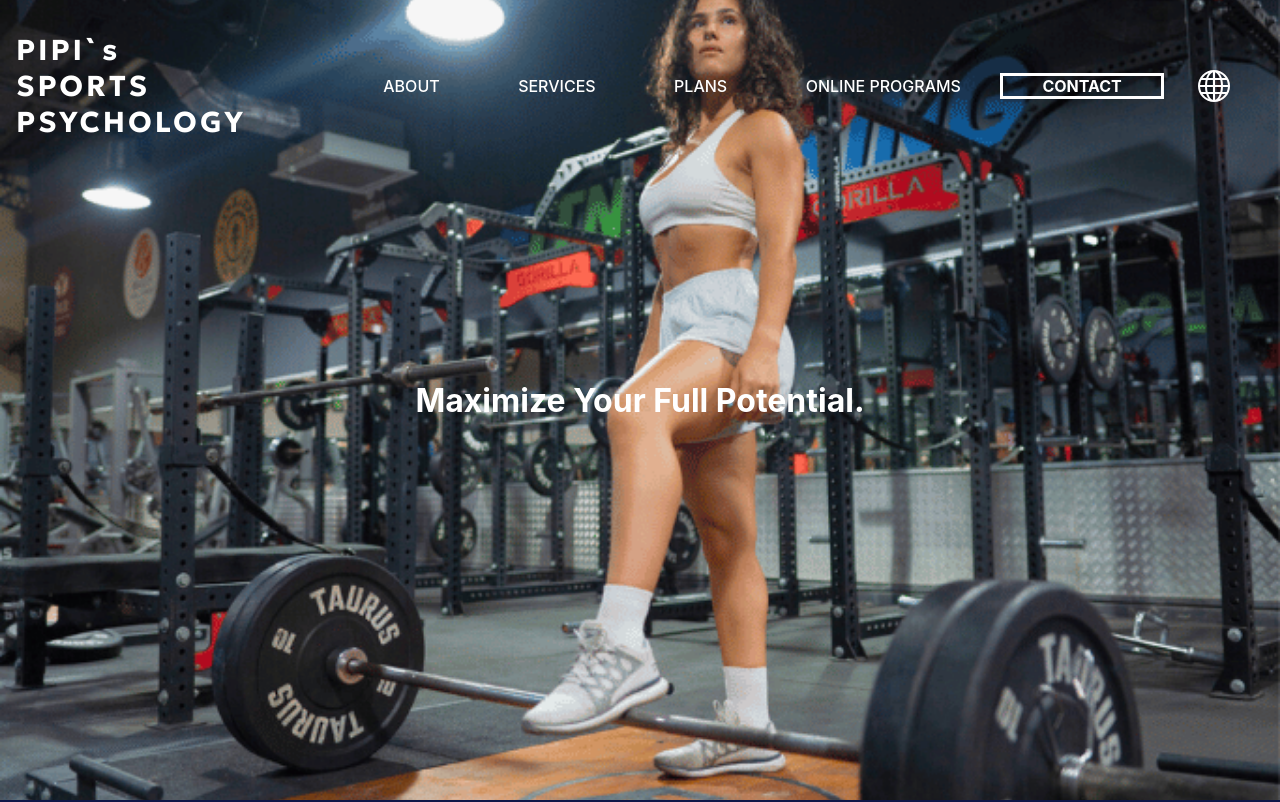
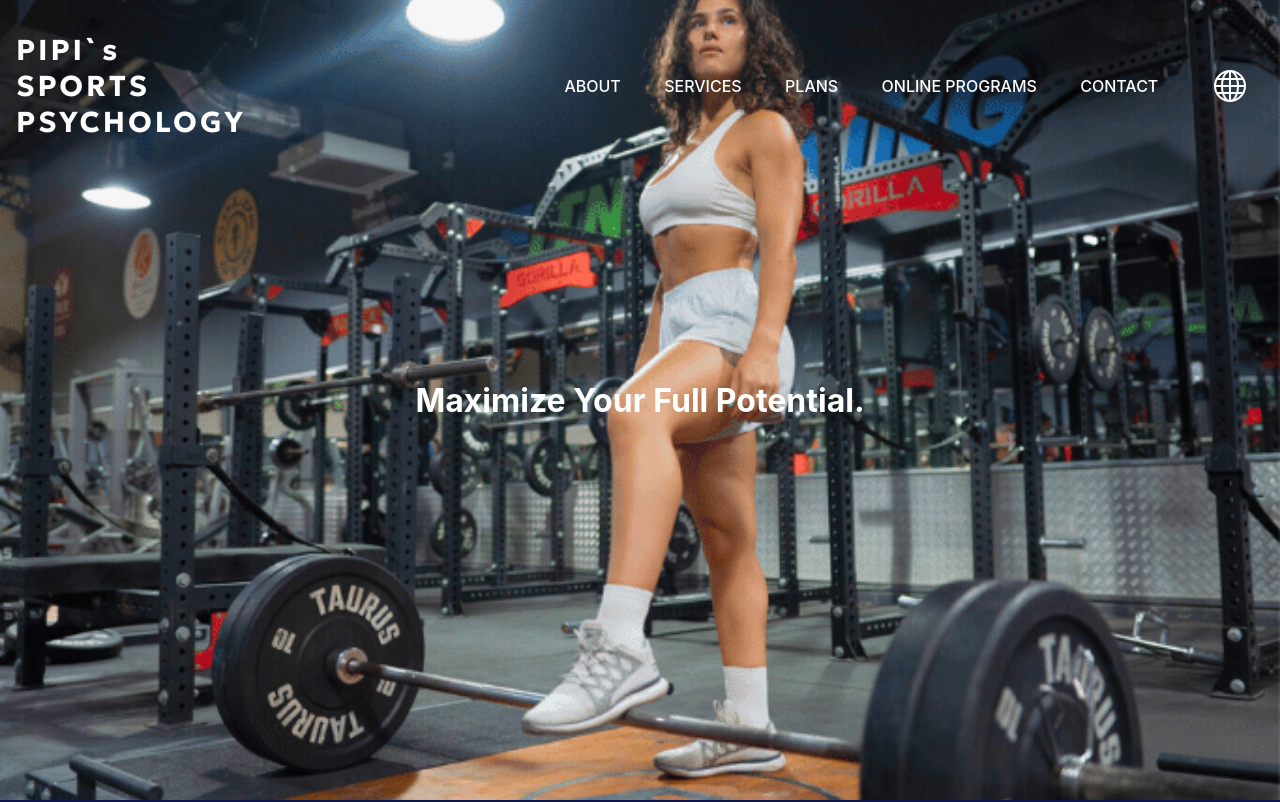
Before and after one commit to RuslanTissen/PIPI-world-2, a React (Create React App) app: page / in a window 1280 px wide. Shown: the top 802 px of the page. Built offline with nearby package versions, Linux system fonts and the light colour scheme; a web font is replaced by a local one.

Commit message:
header done

```diff
--- a/src/components/header/Header.jsx
+++ b/src/components/header/Header.jsx
@@ -30,7 +30,7 @@ function Header() {
 	})
 
 	const scrollToTheTop = () => {
-		window.scrollTo({top: 0, behavior: 'smooth'})
+		window.scrollTo({ top: 0, behavior: 'smooth' })
 	}
 
 	function languagesFunction() {
@@ -72,11 +72,14 @@ function Header() {
 				<div className="ul__container">
 					<ul className='first-ul'>
 						<li className='li1'><NavLink to="*" onClick={scrollToTheTop}>PIPI`s <br /> SPORTS <br />PSYCHOLOGY</NavLink> </li>
+					</ul>
+
+					<ul className="second-ul">
 						<li className='li2 lis'><NavLink to="About" onClick={scrollToTheTop}>{trans[lang].about}</NavLink></li>
 						<li className='li3 lis'><NavLink to="Services" onClick={scrollToTheTop}>{trans[lang].services}</NavLink></li>
 						<li className='li5 lis'><NavLink to="Plans" onClick={scrollToTheTop}>{trans[lang].plans}</NavLink> </li>
 						<li className='li4 lis'><NavLink to='OnlinePrograms' onClick={scrollToTheTop}>{trans[lang].onlinePrograms}</NavLink> </li>
-						<li className='li6 '><NavLink to="Contact" onClick={scrollToTheTop}>{trans[lang].contact}</NavLink> </li>
+						<li className='li6 lis'><NavLink to="Contact" onClick={scrollToTheTop}>{trans[lang].contact}</NavLink> </li>
 						<li className="dropdown" ref={languageRef} data-dropdown onClick={() => languagesFunction()}>
 							<button className='link' data-dropdown-button><BsGlobe /></button>
 							{showLanguages && <div className='dropdown-menu'>
@@ -84,7 +87,6 @@ function Header() {
 								<button className="button-eng" value="en" onClick={(e) => setLang(e.target.value)}>EN</button>
 							</div>}
 						</li>
-
 					</ul>
 				</div>
 			</div>
--- a/src/components/header/Header.scss
+++ b/src/components/header/Header.scss
@@ -108,11 +108,10 @@
 				width: 100%;
 				background: rgba(0, 0, 0, 0.0);
 				z-index: 100;
+				display: flex;
 				.first-ul {
+					flex: 1 1 auto;
 					padding: 0 1rem;
-					// height: 50px;
-					// max-width: 1500px;
-					// margin: 0 auto;
 					display: flex;
 					flex-wrap: wrap;
 					align-items: center;
@@ -135,33 +134,14 @@
 							}
 						}
 					}
-					.li6 {
-						flex: 1 1 auto;
-						text-transform: uppercase;
-						height: inherit;
-						display: flex;
-						align-items: center;
-						font-weight: 500;
-						transition: all 0.3s ease-in-out;
-						border: 3px white solid;
-						a {
-							height: inherit;
-							width: 100%;
-							display: flex;
-							justify-content: center;
-							align-items: center;
-							text-decoration: none;
-							transition: all 0.3s ease-in-out;
-							color: white;
-							font-weight: 700;
-						}
-					}
-					.li6:hover {
-						background-color: white;
-						a {
-							color: black;
-						}
-					}
+				}
+				.second-ul{
+					flex: 1 1 auto;
+					max-width: 850px;
+					display: flex;
+					flex-wrap: wrap;
+					align-items: center;
+					list-style-type: none;
 					.lis {
 						text-transform: uppercase;
 						flex: 1 1 auto;
@@ -218,7 +198,6 @@
 							}
 						}
 					}
-					// .li1 a:hover,
 					.lis a:hover,
 					.lis button:hover,
 					.dropdown .link:hover,
```
